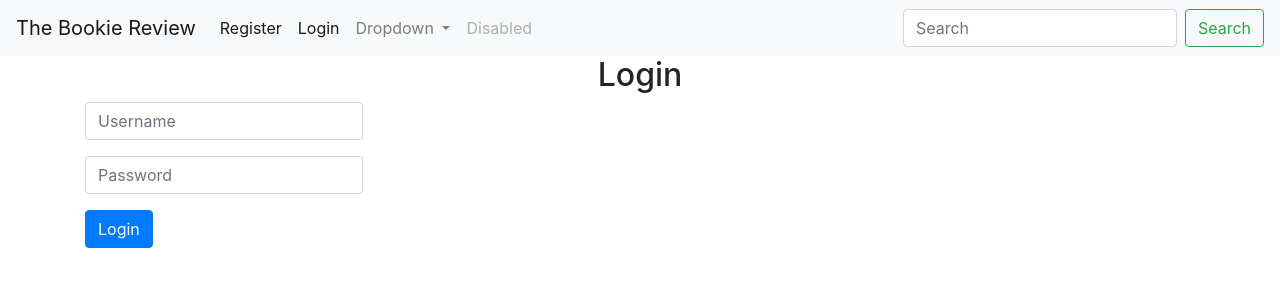
After one commit to ami-friedman/cs50w, a Flask app: page /login in a window 1280 px wide. The commit adds this page. Shown: the top 300 px of the page. Run offline with Flask 2, Linux system fonts and the light colour scheme; some libraries are stand-ins or nearby versions.

Commit message:
Register and login full flow

```diff
--- a/application.py
+++ b/application.py
@@ -1,6 +1,7 @@
 import os
+import sys, traceback
 
-from flask import Flask, session, render_template, request
+from flask import Flask, session, render_template, request, redirect, url_for, session
 from flask_session import Session
 from sqlalchemy import create_engine
 from sqlalchemy.orm import scoped_session, sessionmaker
@@ -20,20 +21,60 @@ Session(app)
 engine = create_engine(os.getenv("DATABASE_URL"))
 db = scoped_session(sessionmaker(bind=engine))
 
-from users import UserHandler
+try:
+    from user_handler import UserHandler
+except:
+    print('working model')
+finally:
+    pass
+
+@app.context_processor
+def inject_user():
+    return dict(username=None)
 
 @app.route("/")
 def index():
+    if 'username' in session:
+        username=session['username']
+        return render_template("index.html", username=username)
     return render_template("index.html")
+
+@app.route("/test")
+def test():
+    print(request.form)
 
 @app.route("/register", methods=["POST", "GET"])
 def register():
     if request.method == 'POST':
-        userHandler = UserHandler(request.form["username"], request.form["password"])
+        userHandler = UserHandler(request.form.get('username'), request.form.get('password'))
         try:
             userHandler.register()
         except Exception as e:
-            print(e)
+            traceback.print_exc(file=sys.stdout)
         finally:
-            return "hello from register POST"
-    return "hello from register GET"
+            return redirect(url_for('index'))
+    else:
+        return render_template('register.html')
+
+@app.route("/login", methods=["POST", "GET"])
+def login():
+    if request.method == 'POST':
+        userHandler = UserHandler(request.form.get('username'), request.form.get('password'))
+        try:
+            username = userHandler.login()
+            if username:
+                session['username']=username
+                return redirect(url_for('index'))
+            else:
+                return redirect(url_for('login'))
+        except Exception as e:
+            traceback.print_exc(file=sys.stdout)
+            return redirect(url_for('login'))
+    else:
+        return render_template('login.html')
+
+@app.route("/logout", methods=["GET"])
+def logout():
+    # Clear the session
+    session['username'] = None
+    return redirect(url_for('login'))
--- /dev/null
+++ b/exports.txt
@@ -0,0 +1,3 @@
+FLASK_APP=application.py
+FLASK_DEBUG=1
+DATABASE_URL="postgresql://postgres:180283@localhost/books"
--- a/static/style.css
+++ b/static/style.css
@@ -0,0 +1,5 @@
+.center-div
+{
+     margin: 0 auto;
+     width: 100px;
+}
--- a/templates/base.html
+++ b/templates/base.html
@@ -5,7 +5,7 @@
 <link rel="stylesheet" href="{{ url_for('static', filename='style.css') }}">
 
 <nav class="navbar navbar-expand-lg navbar-light bg-light">
-    <a class="navbar-brand" href="#">MyBookReview</a>
+    <a class="navbar-brand logo" href="/">The Bookie Review</a>
     <button class="navbar-toggler" type="button" data-toggle="collapse" data-target="#navbarSupportedContent" aria-controls="navbarSupportedContent" aria-expanded="false" aria-label="Toggle navigation">
       <span class="navbar-toggler-icon"></span>
     </button>
@@ -13,11 +13,21 @@
     <div class="collapse navbar-collapse" id="navbarSupportedContent">
       <ul class="navbar-nav mr-auto">
         <li class="nav-item active">
-          <a class="nav-link" href="#">Register <span class="sr-only">(current)</span></a>
+          {% if username is none %}
+          <a class="nav-link" href="/register">Register <span class="sr-only">(current)</span></a>
         </li>
+        <li class="nav-item active">
+          <a class="nav-link" href="/login">Login <span class="sr-only">(current)</span></a>
+        </li>
+        {% else %}
+
         <li class="nav-item">
-          <a class="nav-link" href="#">Link</a>
-        </li>
+            <a class="nav-link">{{ username }} <span class="sr-only">(current)</span></a>
+          </li>
+        <li class="nav-item">
+            <a class="nav-link" href="/login">Logout <span class="sr-only">(current)</span></a>
+          </li>
+        {% endif %}
         <li class="nav-item dropdown">
           <a class="nav-link dropdown-toggle" href="#" id="navbarDropdown" role="button" data-toggle="dropdown" aria-haspopup="true" aria-expanded="false">
             Dropdown
@@ -44,7 +54,9 @@
   <header>
     {% block header %}{% endblock %}
   </header>
-  {% block content %}{% endblock %}
+  <div class="container">
+    {% block content %}{% endblock %}
+  </div>
   <script src="https://code.jquery.com/jquery-3.3.1.slim.min.js" integrity="sha384-q8i/X+965DzO0rT7abK41JStQIAqVgRVzpbzo5smXKp4YfRvH+8abtTE1Pi6jizo" crossorigin="anonymous"></script>
 <script src="https://cdnjs.cloudflare.com/ajax/libs/popper.js/1.14.7/umd/popper.min.js" integrity="sha384-UO2eT0CpHqdSJQ6hJty5KVphtPhzWj9WO1clHTMGa3JDZwrnQq4sF86dIHNDz0W1" crossorigin="anonymous"></script>
 <script src="https://stackpath.bootstrapcdn.com/bootstrap/4.3.1/js/bootstrap.min.js" integrity="sha384-JjSmVgyd0p3pXB1rRibZUAYoIIy6OrQ6VrjIEaFf/nJGzIxFDsf4x0xIM+B07jRM" crossorigin="anonymous"></script>
--- /dev/null
+++ b/templates/login.html
@@ -0,0 +1,20 @@
+{% extends 'base.html' %}
+
+{% block content %}
+<h2 class="text-center">Login</h2>
+<form action="{{ url_for('login') }}" method="POST">
+    <div class="form-group w-25">
+      <input name="username" type="text" class="form-control" id="username" placeholder="Username">
+    </div>
+    <div class="form-group w-25">
+      <input type="password" name="password" class="form-control" id="password" placeholder="Password">
+    </div>
+    <div>
+        <button class="btn btn-primary">Login</button>
+    </div>
+
+  </form>
+
+
+
+{% endblock %}
```
Also changed, not shown: templates/register.html (added, +20 -0 lines), user.py (added, +45 -0 lines), user_handler.py (added, +34 -0 lines), users.py (deleted, +0 -67 lines), 2 other files.
